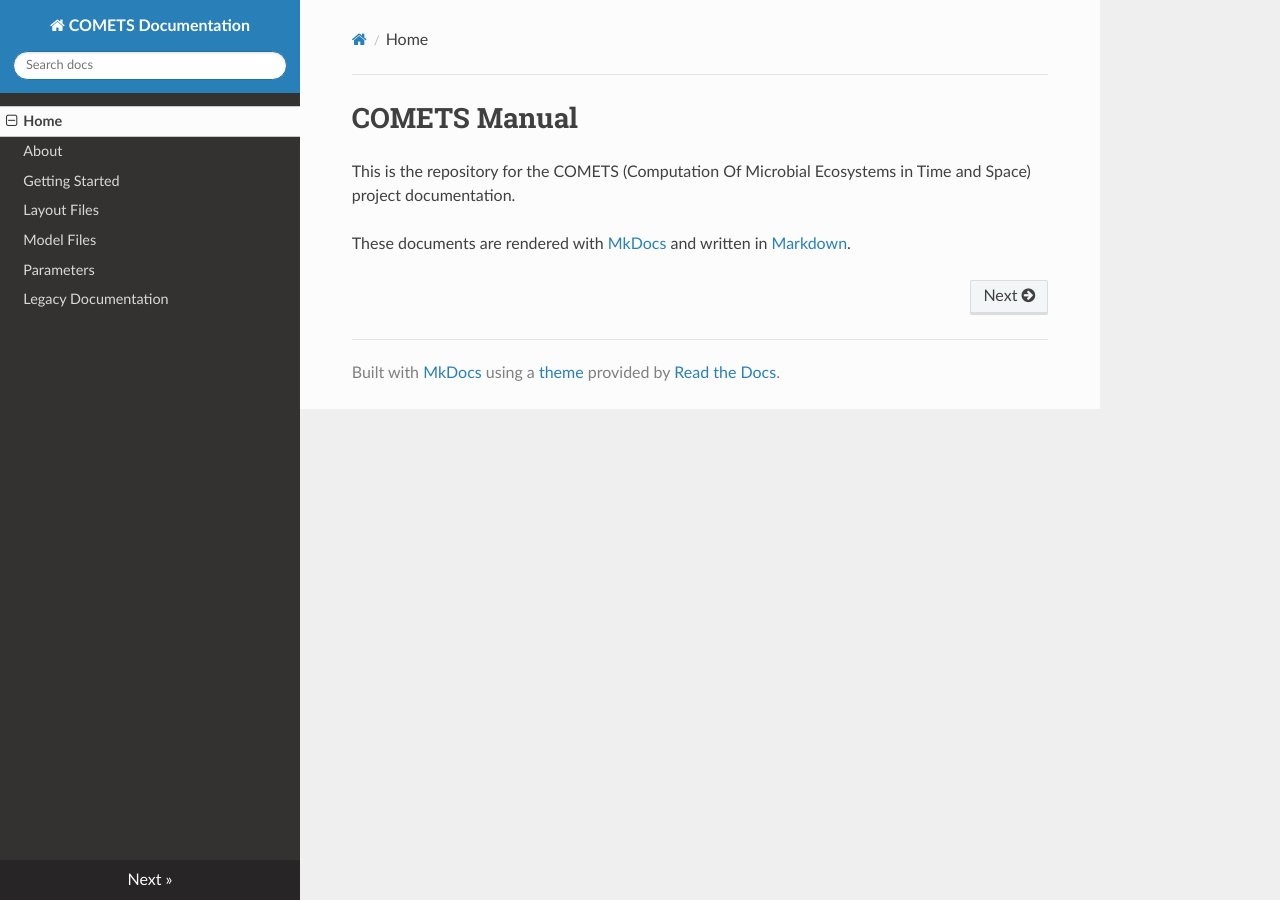
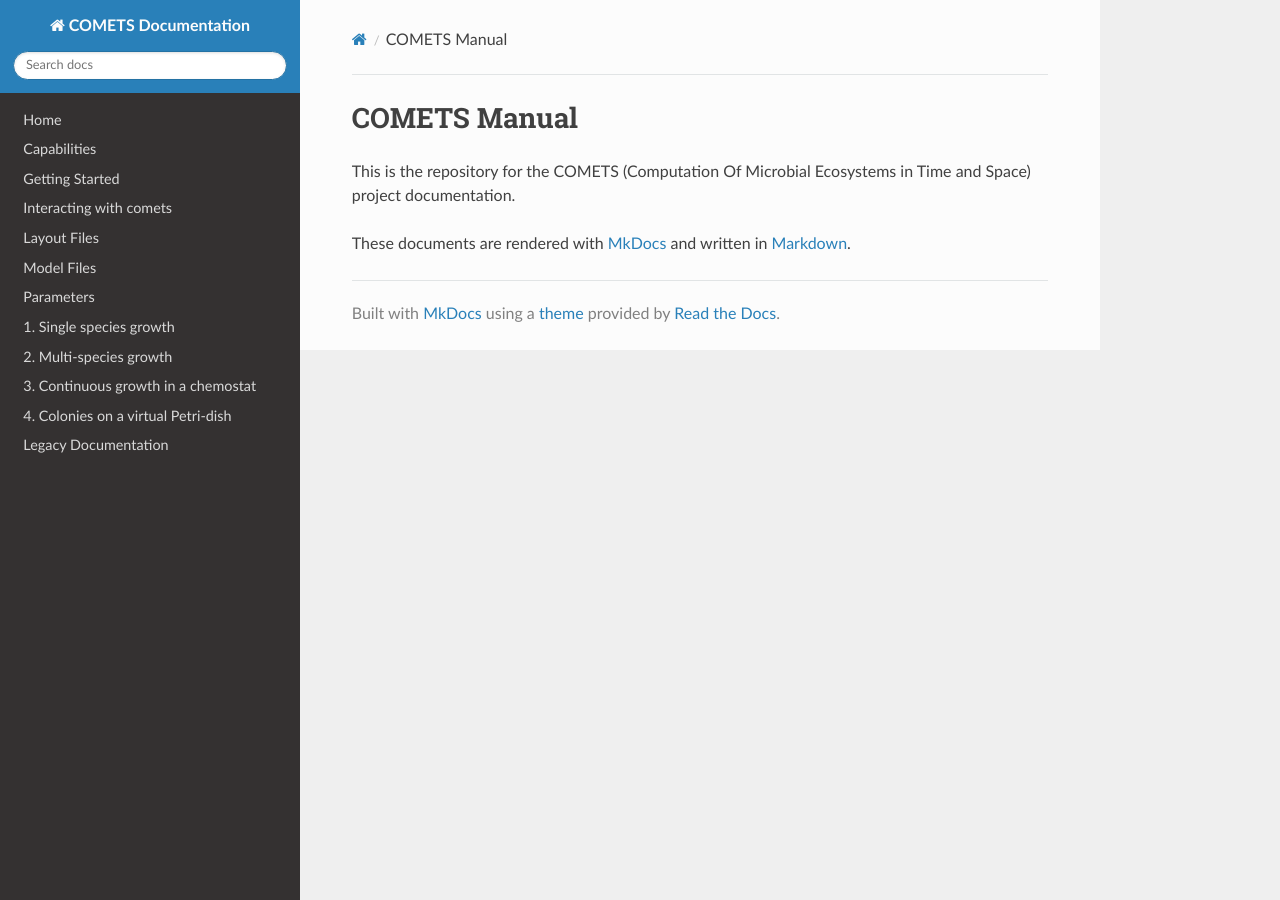
Before and after one commit to segrelab/comets-manual, an MkDocs documentation site: the page built from docs/README.md, in a window 1280 px wide. Built offline with MkDocs 1.6.1, drawn with Linux system fonts in a browser that asks for light colours; nearby versions of some CDN libraries.

```diff
--- a/mkdocs.yml
+++ b/mkdocs.yml
@@ -1,10 +1,15 @@
 site_name: COMETS Documentation
 nav:
- - Home : index.md
- - About: about.md
+ - Home : home.md
+ - Capabilities : capabilities.md
  - Getting Started: getting-started.md
+ - Interacting with comets: interacting.md
  - Layout Files: layout-files.md
  - Model Files: model-files.md
  - Parameters: parameters.md
+ - 1. Single species growth : single_species.md
+ - 2. Multi-species growth : multi_species.md
+ - 3. Continuous growth in a chemostat: chemostat.md
+ - 4. Colonies on a virtual Petri-dish : petri.md
  - Legacy Documentation: legacy-documentation.md
 theme: readthedocs
```
Also changed, not shown: docs/about.md (deleted, +0 -8 lines), docs/capabilities.md (added, +87 -0 lines), docs/chemostat.md (added, +3 -0 lines), docs/home.md (added, +8 -0 lines), docs/index.md (deleted, +0 -5 lines), docs/multi_species.md (added, +2 -0 lines), docs/petri.md (added, +10 -0 lines), docs/single_species.md (added, +13 -0 lines).
